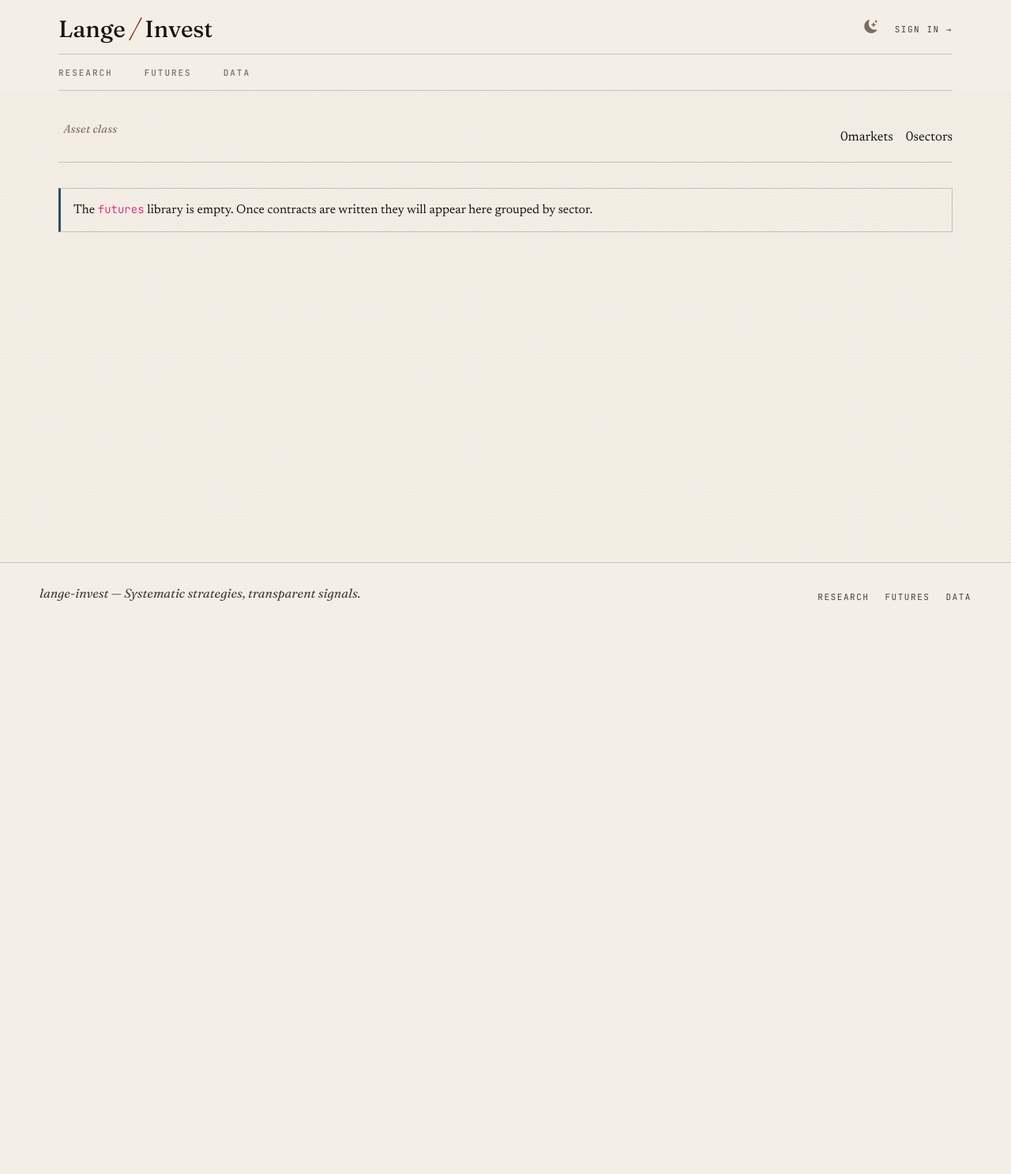
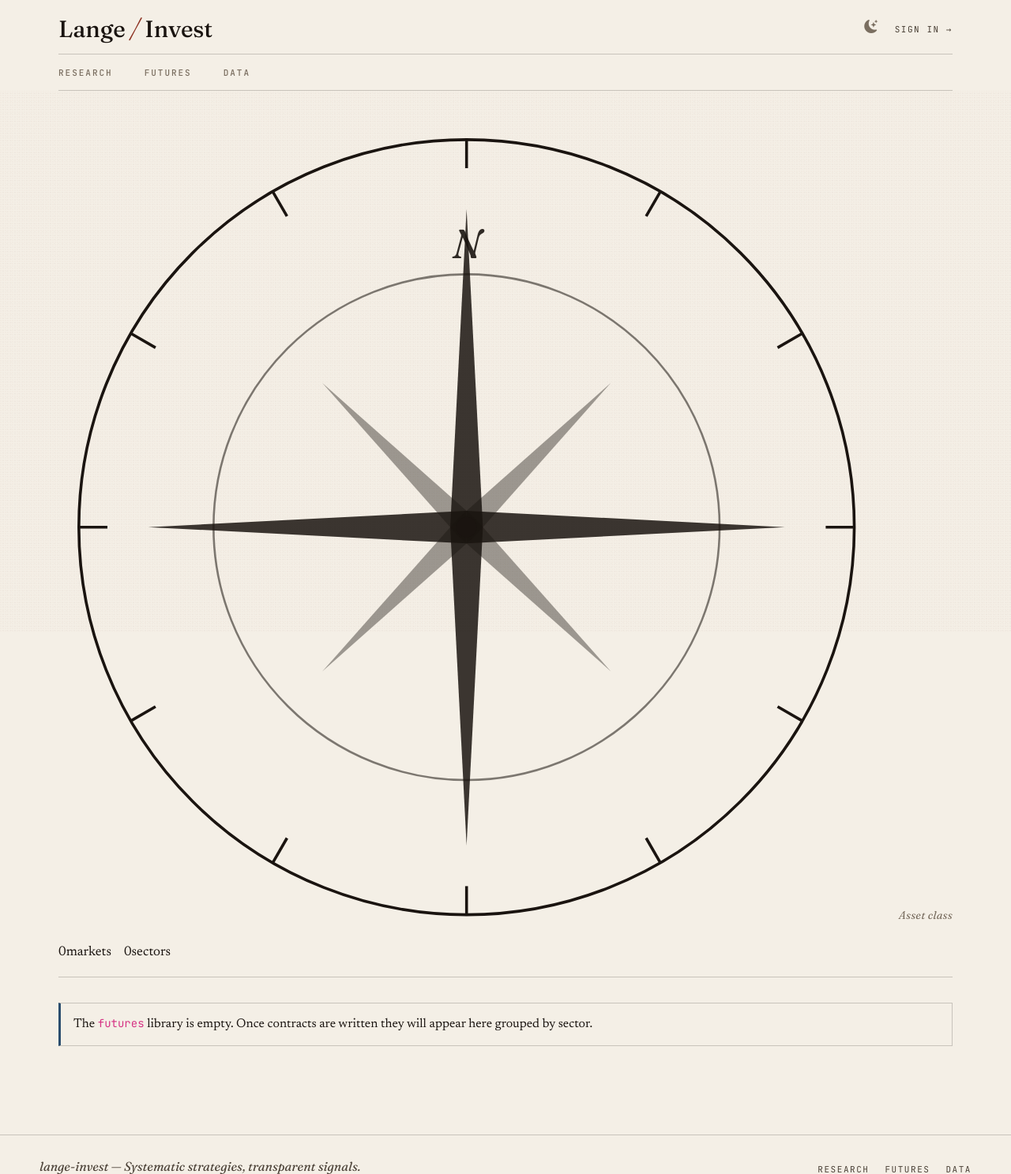
Before and after one commit to lowQuant/lange-invest, a FastAPI app: template app/templates/futures_overview.html in a window 1280 px wide. Shown: the top 1487 px of the page at 79% size. Before the commit the page ends 761 px from the top, so only its background shows below. Run offline with FastAPI, Linux system fonts and the light colour scheme; the template is opened without the code that fills it, so the values that code supplies are empty.

Commit message:
/futures: compass-rose watermark in the page-head
A quiet decorative nod to Clenow's "Following the Trend" — the SVG
compass rose lives inside the page-head, anchored bottom-right behind
the metric counters. Uses currentColor → --signature so it picks up the
warm red in light mode and the brass in dark, at ~11% / 16% opacity.
Pointer-events disabled, aria-hidden, and dropped entirely below 768px
where the masthead is already tight.

The eyebrow + h1 + lead are wrapped in .fov-page-text and the counters
in .fov-page-stats; both lifted to z-index 1 so they sit cleanly over
the compass.

Co-Authored-By: Claude Opus 4.7 (1M context) <noreply@anthropic.com>

```diff
--- a/app/templates/futures_overview.html
+++ b/app/templates/futures_overview.html
@@ -3,13 +3,54 @@
 {% block meta_description %}{{ asset_class.blurb }}{% endblock %}
 
 {% block content %}
-<div class="page-head">
-    <div>
+<div class="page-head fov-page-head">
+    {# Compass rose — quiet brand mark, in the spirit of Clenow's "Following the
+       Trend". Sits behind the masthead at low opacity so it reads as a
+       watermark, never as illustration. Hidden on narrow viewports. #}
+    <svg class="fov-compass" viewBox="-100 -100 200 200" aria-hidden="true" focusable="false">
+        <g stroke="currentColor" fill="none">
+            <circle r="95" stroke-width="0.7"/>
+            <circle r="62" stroke-width="0.5" stroke-opacity="0.55"/>
+        </g>
+        <g stroke="currentColor" stroke-width="0.7">
+            <line x1="0" y1="-95" x2="0" y2="-88"/>
+            <line x1="0" y1="-95" x2="0" y2="-88" transform="rotate(30)"/>
+            <line x1="0" y1="-95" x2="0" y2="-88" transform="rotate(60)"/>
+            <line x1="0" y1="-95" x2="0" y2="-88" transform="rotate(90)"/>
+            <line x1="0" y1="-95" x2="0" y2="-88" transform="rotate(120)"/>
+            <line x1="0" y1="-95" x2="0" y2="-88" transform="rotate(150)"/>
+            <line x1="0" y1="-95" x2="0" y2="-88" transform="rotate(180)"/>
+            <line x1="0" y1="-95" x2="0" y2="-88" transform="rotate(210)"/>
+            <line x1="0" y1="-95" x2="0" y2="-88" transform="rotate(240)"/>
+            <line x1="0" y1="-95" x2="0" y2="-88" transform="rotate(270)"/>
+            <line x1="0" y1="-95" x2="0" y2="-88" transform="rotate(300)"/>
+            <line x1="0" y1="-95" x2="0" y2="-88" transform="rotate(330)"/>
+        </g>
+        {# Cardinal arms — long, fill-heavy #}
+        <g fill="currentColor" fill-opacity="0.85">
+            <polygon points="0,-78 4,0 -4,0"/>
+            <polygon points="0,-78 4,0 -4,0" transform="rotate(90)"/>
+            <polygon points="0,-78 4,0 -4,0" transform="rotate(180)"/>
+            <polygon points="0,-78 4,0 -4,0" transform="rotate(270)"/>
+        </g>
+        {# Ordinal arms — half-length, lighter #}
+        <g fill="currentColor" fill-opacity="0.4">
+            <polygon points="0,-50 3,0 -3,0" transform="rotate(45)"/>
+            <polygon points="0,-50 3,0 -3,0" transform="rotate(135)"/>
+            <polygon points="0,-50 3,0 -3,0" transform="rotate(225)"/>
+            <polygon points="0,-50 3,0 -3,0" transform="rotate(315)"/>
+        </g>
+        <circle r="2.5" fill="currentColor"/>
+        <text x="0" y="-66" text-anchor="middle" font-family="Fraunces, serif"
+              font-size="10" font-style="italic" fill="currentColor" fill-opacity="0.9">N</text>
+    </svg>
+
+    <div class="fov-page-text">
         <span class="eyebrow"><i class="bi {{ asset_class.icon }}"></i> Asset class</span>
         <h1>{{ asset_class.name }}</h1>
         <p class="lead">{{ asset_class.blurb }}</p>
     </div>
-    <div class="d-flex align-items-end gap-3">
+    <div class="d-flex align-items-end gap-3 fov-page-stats">
         <div class="metric-mini"><span class="v">{{ rows | length }}</span><span class="l">markets</span></div>
         <div class="metric-mini"><span class="v">{{ sectors | length }}</span><span class="l">sectors</span></div>
     </div>
@@ -225,6 +266,27 @@
 {% block scripts %}
 {% if rows %}
 <style>
+    /* Page-head with the compass watermark.
+       The compass uses currentColor → --signature, kept faint so it reads as
+       atmosphere, not illustration. Anchored to the right behind the metric
+       counters; the text column lives on the left at full opacity. */
+    .fov-page-head { position: relative; overflow: hidden; }
+    .fov-compass {
+        position: absolute;
+        right: -38px;
+        top: 50%;
+        transform: translateY(-50%);
+        width: 230px;
+        height: 230px;
+        color: var(--signature);
+        opacity: 0.11;
+        pointer-events: none;
+        z-index: 0;
+    }
+    [data-bs-theme="dark"] .fov-compass { opacity: 0.16; }
+    .fov-page-text, .fov-page-stats { position: relative; z-index: 1; }
+    @media (max-width: 768px) { .fov-compass { display: none; } }
+
     /* Mode bar */
     .fov-bar {
         display: flex; align-items: center; justify-content: space-between;
```
